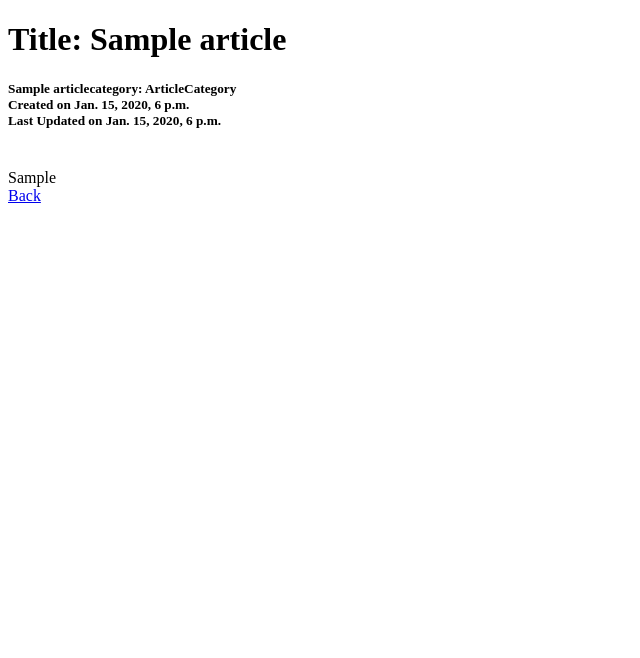
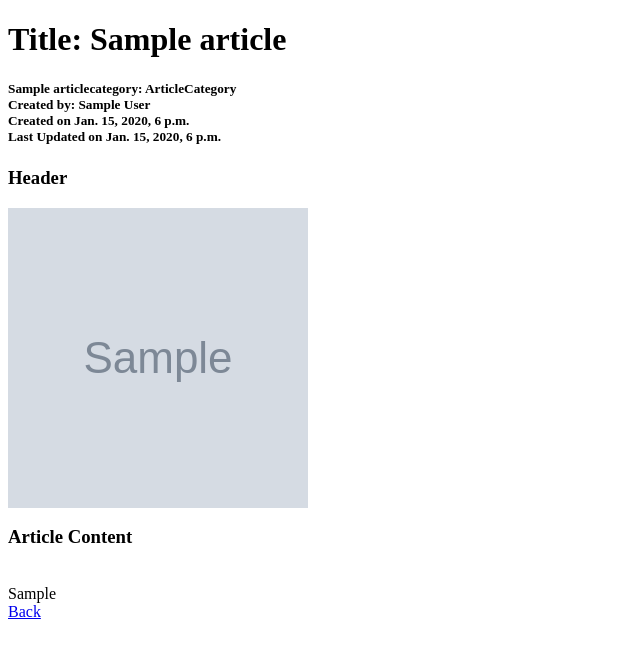
Before and after one commit to EimerTulio/hobbysite-FG-16, a Django app: page /wiki/article/1 in a window 1280 px wide. Shown: the part 116-774 px from the top of the page, without its empty margins (0-640 px from the left). Run offline with Django 5.2, Linux system fonts and the light colour scheme; tables that the repository leaves empty hold one stand-in row (values such as "Sample post"); grey boxes marked "Sample" are stand-in pictures.

Commit message:
Major bug fixes and added features to wiki.
Added the ability for users to add articles to the wiki. Also added the ability have pictures in the articles for wiki

```diff
--- a/hobbysite/hobbysite/urls.py
+++ b/hobbysite/hobbysite/urls.py
@@ -16,6 +16,8 @@ Including another URLconf
 """
 from django.contrib import admin
 from django.urls import path, include
+from django.conf import settings
+from django.conf.urls.static import static
 
 urlpatterns = [
     path('', include('homepage.urls', namespace='homepage')),
@@ -28,3 +30,5 @@ urlpatterns = [
     path('merchstore/', include('merchstore.urls', namespace='merchstore')),
     path('forum/', include('forum.urls', namespace='forum')),
 ]
+
+urlpatterns += static(settings.MEDIA_URL, document_root=settings.MEDIA_ROOT)
--- a/hobbysite/wiki/models.py
+++ b/hobbysite/wiki/models.py
@@ -1,5 +1,6 @@
 from django.db import models
 from django.urls import reverse
+from user_management.models import Profile
 
 class ArticleCategory(models.Model):
     '''ArticleCategory model for wiki articles'''
@@ -9,26 +10,59 @@ class ArticleCategory(models.Model):
         return '{}: ArticleCategory'.format(self.name)
 
     def get_absolute_url(self):
-        return reverse('wiki:article-detail', args=[self.pk])
+        return reverse('wiki:article-list')
 
     class Meta:
         ordering = ['name']
+        verbose_name = 'Article Category'
+        verbose_name_plural = 'Article Categories'
 
 class Article(models.Model):
     '''Article model for wiki articles'''
     title = models.CharField(max_length=255)
+    author = models.ForeignKey(
+        Profile,
+        on_delete=models.SET_NULL,
+        related_name="articles",
+        null=True,
+    )
     category = models.ForeignKey(
         ArticleCategory,
         on_delete=models.SET_NULL,
         related_name="articles",
-        null=True
+        null=True,
     )
     entry = models.TextField()
+    header_image = models.ImageField(upload_to='article_headers/', null=True, blank=True)
     created_on = models.DateTimeField(auto_now_add=True)
     updated_on = models.DateTimeField(auto_now=True)
 
     def __str__(self):
         return '{}: Article'.format(self.title)
 
+    def get_absolute_url(self):
+        return reverse('wiki:article-detail', args=[self.pk])
+
     class Meta:
         ordering = ['-created_on']
+
+class Comment(models.Model):
+    author = models.ForeignKey(
+        Profile,
+        on_delete=models.SET_NULL,
+        related_name="comments",
+        null=True,
+    )
+    article = models.ForeignKey(
+        Article,
+        on_delete=models.CASCADE,
+        related_name="comments"
+    )
+    entry = models.TextField()
+    created_on = models.DateTimeField(auto_now_add=True)
+    updated_on = models.DateTimeField(auto_now=True)
+    def __str__(self):
+        return '{}: Comment'.format(self.title)
+
+    class Meta:
+        ordering = ['-created_on']
--- a/hobbysite/wiki/templates/wiki_detail.html
+++ b/hobbysite/wiki/templates/wiki_detail.html
@@ -10,9 +10,17 @@
 
     <h5> {{ article.category }}
 
+    <br> Created by: {{ article.author }} </b>
     <br> Created on {{ article.created_on }}
+    <br> Last Updated on {{ article.updated_on }} </h5>
 
-    <br> Last Updated on {{ article.updated_on }} </h5>
+    <h3> Header </h3>
+    {% if article.header_image %}
+        <img src="{{ article.header_image.url }}" alt="Image" style="width: 300px; height: 300px;">
+    {% else %}
+        <h5> No header image uploaded </h5>
+    {% endif %}
+    <h3> Article Content </h3>
 
     <br> {{ article.entry }}
 
--- a/hobbysite/wiki/templates/wiki_list.html
+++ b/hobbysite/wiki/templates/wiki_list.html
@@ -10,10 +10,12 @@
         <h2> {{articles.name}} </h2>
         <h5> {{articles.description}} </h5>
         {% for article in articles.articles.all %}
-            <a href="{% url 'wiki:article-detail' article.id %}">{{article.title}}</a>
+            <li><a href="{% url 'wiki:article-detail' article.id %}">{{article.title}}</a>
+            <p> Created by : {{article.author}} </p>
             <p> Created on : {{article.created_on}} </p>
-            <p> Last Updated on : {{article.updated_on}} </p>
+            <p> Last Updated on : {{article.updated_on}} </p> </li>
         {% endfor %}
         <br>
     {% endfor %}
+    <a href="{% url 'wiki:article-add' %}">Update</a>
 {% endblock %}
--- a/hobbysite/wiki/urls.py
+++ b/hobbysite/wiki/urls.py
@@ -1,9 +1,11 @@
 from django.urls import path
-from .views import article_list, article_detail
+from .views import article_list, article_detail, article_add, article_update
 
 urlpatterns = [
 path('articles', article_list, name="article-list"),
 path('article/<int:pk>', article_detail, name="article-detail"),
+path('article/add', article_add, name="article-add"),
+path('article/<int:pk>/edit', article_update, name="article-update"),
 ]
 # This might be needed, depending on your Django version
 app_name = "wiki"
--- a/hobbysite/wiki/views.py
+++ b/hobbysite/wiki/views.py
@@ -1,5 +1,6 @@
-from django.shortcuts import render
+from django.shortcuts import render, redirect
 from .models import ArticleCategory, Article
+from .forms import ArticleForm, CommentForm
 
 
 def article_list(request):
@@ -17,3 +18,34 @@ def article_detail(request, pk):
         "article" : article
     }
     return render(request, 'wiki_detail.html', ctx)
+
+def article_add(request):
+    '''Article create view for wiki articles'''
+    form = ArticleForm()
+    if request.method == 'POST':
+        form = ArticleForm(request.POST, request.FILES)
+        if form.is_valid():# https://stackoverflow.com/questions/68389156/django-how-to-set-user-create-article-is-by-user-is-logon
+            article = form.save(commit=False)
+            article.author = request.user.profile
+            article.save()
+            return redirect('wiki:article-list')
+
+    ctx = {'form' : form}
+    return render(request, 'wiki_add.html', ctx)
+
+def article_update(request, pk):
+    '''Article update view for wiki articles'''
+    article = Article.objects.get(pk=pk)
+    form = ArticleForm()
+    if request.method == 'POST':
+        form = ArticleForm(request.POST, request.FILES)
+        if form.is_valid():
+            article = form.save(commit=False)
+            article.save()
+            return redirect('wiki:article-detail', article.pk)
+
+    ctx = {
+        'form' : form,
+        'article' : article
+    }
+    return render(request, 'wiki_update.html', ctx)
```
Also changed, not shown: hobbysite/wiki/forms.py (added, +12 -0 lines), hobbysite/wiki/templates/wiki_add.html (added, +17 -0 lines), hobbysite/wiki/templates/wiki_update.html (added, +17 -0 lines), hobbysite/media/article_headers/D_to_F_removed.png (added), hobbysite/media/article_headers/D_to_F_removed_6MK5nLS.png (added), hobbysite/media/article_headers/bubududu.png (added), hobbysite/media/article_headers/images.jpg (added), hobbysite/media/article_headers/matarix_hw.png (added), hobbysite/wiki/migrations/0003_article_author_article_header_image_and_more.py (added), hobbysite/wiki/migrations/0004_alter_article_author_alter_comment_author.py (added).
